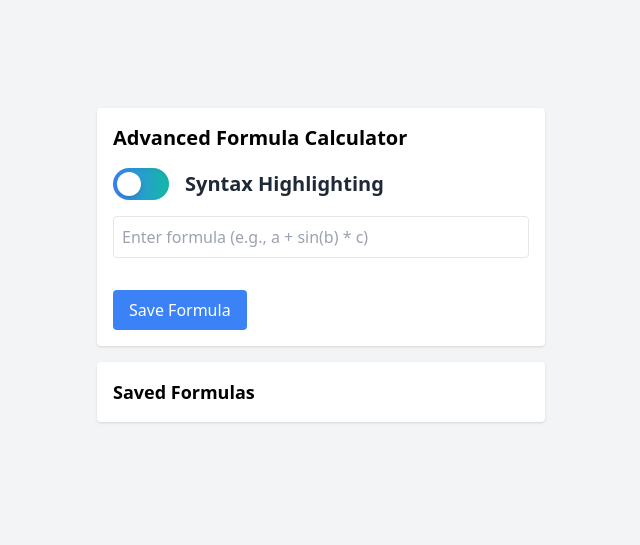
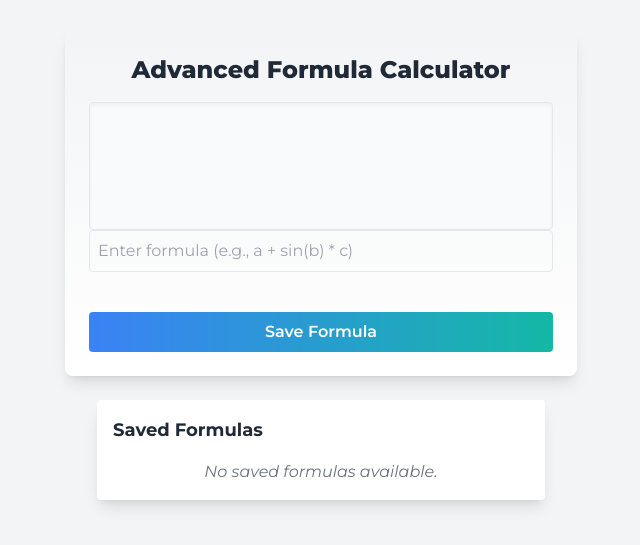
Before and after one commit to Eman59/react-ts-calc, a React (Create React App) app: page / in a window 1280 px wide. Shown: the part 135-680 px from the top of the page, without its empty margins (319-959 px from the left). Built offline with nearby package versions, Linux system fonts and the light colour scheme.

Commit message:
improve ui

```diff
--- a/public/index.html
+++ b/public/index.html
@@ -1,17 +1,21 @@
 <!DOCTYPE html>
 <html lang="en">
+
 <head>
   <meta charset="utf-8" />
   <meta name="viewport" content="width=device-width, initial-scale=1" />
   <meta name="theme-color" content="#000000" />
-    <meta
-      name="description"
-      content="Web site created using create-react-app"
-    />
+  <meta name="description" content="Web site created using create-react-app" />
+  <link rel="preconnect" href="https://fonts.googleapis.com">
+  <link rel="preconnect" href="https://fonts.gstatic.com" crossorigin>
+  <link href="https://fonts.googleapis.com/css2?family=Montserrat:ital,wght@0,100..900;1,100..900&display=swap"
+    rel="stylesheet">
   <title>React App</title>
 </head>
+
 <body>
   <noscript>You need to enable JavaScript to run this app.</noscript>
   <div id="root"></div>
 </body>
+
 </html>
--- a/src/App.tsx
+++ b/src/App.tsx
@@ -4,7 +4,7 @@ import FormulaCalculator from './FormulaCalculator.tsx';
 
 function App() {
   return (
-    <div className="min-h-screen bg-gray-100 flex items-center justify-center">
+    <div className="min-h-screen bg-gray-100 flex items-center justify-center font-montserrat">
       <FormulaCalculator />
     </div>
   );
--- a/src/FormulaCalculator.tsx
+++ b/src/FormulaCalculator.tsx
@@ -1,7 +1,5 @@
 import React, { useState, useCallback, useMemo, useEffect } from "react";
 import katex from "katex";
-import { docco } from "react-syntax-highlighter/dist/esm/styles/hljs";
-import { Light as SyntaxHighlighter } from "react-syntax-highlighter";
 import { config } from "./config.ts";
 import { VariableInput } from "./components/VariableInput.tsx";
 import { ResultDisplay } from "./components/ResultDisplay.tsx";
@@ -9,22 +7,18 @@ import { FormulaInput } from "./components/FormulaInput.tsx";
 import "katex/dist/katex.min.css";
 import { MathEvaluator } from "./components/MathEvaluator.tsx";
 
-// FormulaCalculator Main Component
 const FormulaCalculator: React.FC = () => {
   const [formula, setFormula] = useState<string>("");
   const [variables, setVariables] = useState<Record<string, number>>({});
   const [result, setResult] = useState<number | null>(null);
   const [error, setError] = useState<string | null>(null);
   const [latexFormula, setLatexFormula] = useState<string>("");
-
-  const [savedFormulas, setSavedFormulas] = useState<string[]>(() => {
+  const [savedFormulas, setSavedFormulas] = useState<{ formula: string; latex: string }[]>(() => {
     const saved = localStorage.getItem("savedFormulas");
     return saved ? JSON.parse(saved) : [];
   });
-  const [showLatex, setShowLatex] = useState<boolean>(false);
-  const [variableInput,] = useState<string>("");
+  const [variableInput] = useState<string>("");
 
-  // Extract variables from the formula
   const extractVariables = useMemo(() => {
     const variableSet = new Set<string>();
     const tokens = MathEvaluator.tokenize(formula);
@@ -96,7 +90,14 @@ const FormulaCalculator: React.FC = () => {
   };
 
   const saveFormula = () => {
-    const updated = [...savedFormulas, formula];
+    // Check if the formula already exists in the saved formulas
+    if (savedFormulas.some((saved) => saved.formula === formula)) {
+      alert("Formula already saved.");
+      return; // Do not save if the formula is already in the list
+    }
+
+    // Add formula and its LaTeX version to the saved list
+    const updated = [...savedFormulas, { formula, latex: latexFormula }];
     setSavedFormulas(updated);
     localStorage.setItem("savedFormulas", JSON.stringify(updated));
   };
@@ -113,56 +114,30 @@ const FormulaCalculator: React.FC = () => {
     );
   }, [variableInput, extractVariables]);
 
+  const cleanFormula = (formula: string): string => {
+    // Replace '\\' with '' to remove LaTeX backslashes
+    return formula.replace(/\\(?!\\)/g, '');  // Remove single backslashes that are used in LaTeX
+  };
+
+
   return (
-    <div className="container mx-auto p-4 space-y-4">
-      <div className="w-full max-w-md mx-auto bg-white shadow p-4 rounded">
-        <h1 className="text-xl font-bold">Advanced Formula Calculator</h1>
+    <div className="container mx-auto p-4">
+      <div className="max-w-lg mx-auto bg-gradient-to-b from-gray-100 to-white shadow-lg rounded-lg p-6">
+        <h1 className="text-2xl font-extrabold text-center text-gray-800 mb-4">Advanced Formula Calculator</h1>
 
-        {/* Toggle Button to Switch Between Latex and Syntax Highlighting */}
-        {config.featureFlags.enableLatexMode || config.featureFlags.enableSyntaxHighlighting ? (
-          <div className="flex justify-between items-center mt-4 mb-4">
-            <label className="flex items-center cursor-pointer">
-              <div className="relative">
-                <input
-                  type="checkbox"
-                  className="sr-only"
-                  checked={showLatex}
-                  onChange={() => setShowLatex(!showLatex)}
-                  disabled={!config.featureFlags.enableLatexMode && !config.featureFlags.enableSyntaxHighlighting}
+        {/* Display LaTeX or Syntax Highlighting */}
+        <div className="relative h-32 transition-all">
+          <div
+            className={'absolute inset-0 p-4 bg-gray-50 border rounded shadow-inner opacity-100 scale-100 transition-opacity transition-transform duration-300 opacity-100 scale-100'}
+            dangerouslySetInnerHTML={{ __html: renderLatex() }}
           />
-                <div className="w-14 h-8 bg-gradient-to-r from-blue-500 to-teal-500 rounded-full shadow-inner transition-all duration-300 ease-in-out"></div>
-                <div
-                  className={`absolute left-1 top-1 w-6 h-6 bg-white rounded-full shadow-md transform transition-transform duration-300 ease-in-out
-                  ${showLatex ? "translate-x-6 bg-blue-600" : "translate-x-0 bg-gray-200"}`}
-                ></div>
         </div>
-              <span className="ml-4 text-xl text-gray-800 font-semibold">
-                {showLatex ? "LaTeX Mode" : "Syntax Highlighting"}
-              </span>
-            </label>
-          </div>
-        ) : null}
 
-        {/* Conditionally Render LaTeX or Syntax Highlighting */}
-        {showLatex && config.featureFlags.enableLatexMode ? (
-          <div
-            className="mt-4"
-            dangerouslySetInnerHTML={{
-              __html: renderLatex(),
-            }}
-          />
-        ) : (
-          formula && config.featureFlags.enableSyntaxHighlighting && (
-            <SyntaxHighlighter language="javascript" style={docco}>
-              {formula || ""}
-            </SyntaxHighlighter>
-          )
-        )}
-
-        {/* Formula Input */}
+        {/* Formula Input with Syntax Highlighting */}
         <FormulaInput formula={formula} setFormula={setFormula} />
 
         {/* Variable Inputs */}
+        <div className="mt-4 space-y-2">
           {filteredVariables.map((variable) => (
             <VariableInput
               key={variable}
@@ -171,16 +146,16 @@ const FormulaCalculator: React.FC = () => {
               onChange={(value) => handleVariableChange(variable, value)}
             />
           ))}
+        </div>
 
-        <div className="mt-4">
+        <div className="mt-6">
           <ResultDisplay result={result} error={error} />
         </div>
 
-        {/* Save Formula Button - Only Enabled If Feature Flag is On */}
         {config.featureFlags.allowFormulaSaving && (
           <button
             onClick={saveFormula}
-            className="bg-blue-500 text-white px-4 py-2 rounded mt-4"
+            className="w-full bg-gradient-to-r from-blue-500 to-teal-500 text-white font-semibold py-2 rounded mt-4 hover:shadow-md hover:opacity-90 transition"
             disabled={!formula}
           >
             Save Formula
@@ -190,19 +165,35 @@ const FormulaCalculator: React.FC = () => {
 
       {/* Saved Formulas Section */}
       {config.permissions.canViewSavedFormulas && (
-        <div className="w-full max-w-md mx-auto bg-white shadow p-4 rounded mt-4">
-          <h2 className="text-lg font-bold">Saved Formulas</h2>
+        <div className="w-full max-w-md mx-auto bg-white shadow-lg p-4 rounded mt-6">
+          <h2 className="text-lg font-bold text-gray-800">Saved Formulas</h2>
+          {savedFormulas.length > 0 ? (
+            <ul className="space-y-2 mt-4 transition-all">
               {savedFormulas.map((savedFormula, index) => (
-            <div key={index} className="flex items-center justify-between mt-2">
-              <span>{savedFormula}</span>
+                <li
+                  key={index}
+                  className="flex justify-between items-center p-2 bg-gray-100 hover:bg-gray-200 rounded shadow transition-all"
+                >
+                  <div>
+                    <span className="text-gray-700 font-medium" dangerouslySetInnerHTML={{
+                      __html: cleanFormula(savedFormula.latex
+                      )
+                    }} />
+                  </div>
                   <button
                     onClick={() => removeFormula(index)}
-                className="text-red-500 underline"
+                    className="text-red-500 font-semibold underline hover:text-red-600 transition"
                   >
                     Remove
                   </button>
-            </div>
+                </li>
               ))}
+            </ul>
+          ) : (
+            <p className="text-gray-500 mt-4 text-center italic">
+              No saved formulas available.
+            </p>
+          )}
         </div>
       )}
     </div>
--- a/src/components/FormulaInput.tsx
+++ b/src/components/FormulaInput.tsx
@@ -1,15 +1,51 @@
-import React from "react";
+import React, { useEffect, useState, useRef } from "react";
+import { Light as SyntaxHighlighter } from "react-syntax-highlighter";
+import { docco } from "react-syntax-highlighter/dist/esm/styles/hljs";
 import { config } from "../config.ts";
 
 export const FormulaInput: React.FC<{ formula: string; setFormula: (value: string) => void; }> = ({ formula, setFormula }) => {
-    return (
+  const [highlightedFormula, setHighlightedFormula] = useState<string>("");
+  const inputRef = useRef<HTMLInputElement>(null);
+
+  useEffect(() => {
+    setHighlightedFormula(formula);
+
+    if (inputRef.current) {
+      inputRef.current.selectionStart = inputRef.current.selectionEnd = formula.length;
+    }
+  }, [formula]);
+
+  return (
+    <div className="relative">
+      {/* Syntax Highlighted Output */}
+      <div
+        className="absolute top-0 left-0 w-full h-full z-0 pointer-events-none"
+        style={{
+          whiteSpace: 'pre-wrap',
+          wordWrap: 'break-word',
+          fontFamily: 'monospace',
+          padding: '10px',
+          margin: 0,
+          lineHeight: '1.5',
+          overflowWrap: 'break-word',
+          zIndex: -1,  // Ensure the highlighted formula is behind the input field
+        }}
+      >
+        <SyntaxHighlighter language="javascript" style={docco}>
+          {highlightedFormula}
+        </SyntaxHighlighter>
+      </div>
+
+      {/* Formula Input (Editable) */}
       <input
+        ref={inputRef}
         type="text"
         value={formula}
         onChange={(e) => setFormula(e.target.value)}
-        className="w-full border rounded p-2"
+        className="w-full border rounded p-2 text-black bg-transparent z-10 relative"
         placeholder="Enter formula (e.g., a + sin(b) * c)"
         disabled={!config.permissions.canEditFormula}
       />
-    );
-  };
+    </div>
+  );
+};
--- a/src/components/VariableInput.tsx
+++ b/src/components/VariableInput.tsx
@@ -21,7 +21,7 @@ export const VariableInput: React.FC<{
         value={value || ""}
         onChange={handleInputChange}
         className="flex-grow border rounded px-2 py-1"
-        placeholder="Enter number"
+        placeholder="Enter Value"
       />
     </div>
   );
--- a/src/config.ts
+++ b/src/config.ts
@@ -15,8 +15,6 @@ export const config = {
   },
   operators: ["+", "-", "*", "/", "^"],
   featureFlags: {
-    enableLatexMode: true,
-    enableSyntaxHighlighting: true,
     allowFormulaSaving: true,
   },
   permissions: {
--- a/tailwind.config.js
+++ b/tailwind.config.js
@@ -2,7 +2,11 @@
 module.exports = {
   content: ["./index.html", "./src/**/*.{js,ts,jsx,tsx}"],
   theme: {
-    extend: {},
+    extend: {
+      fontFamily: {
+        sans: ['Montserrat', 'sans-serif'],
+      },
+    },
   },
   plugins: [],
   compilerOptions: {
```
Lines whose indentation alone changed are shown as unchanged.
